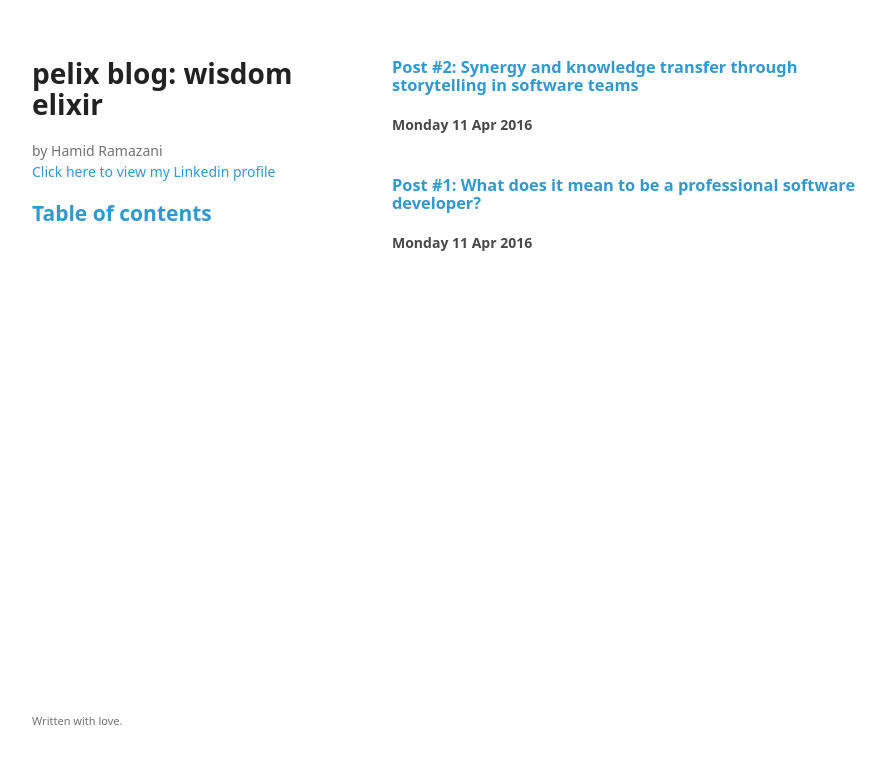
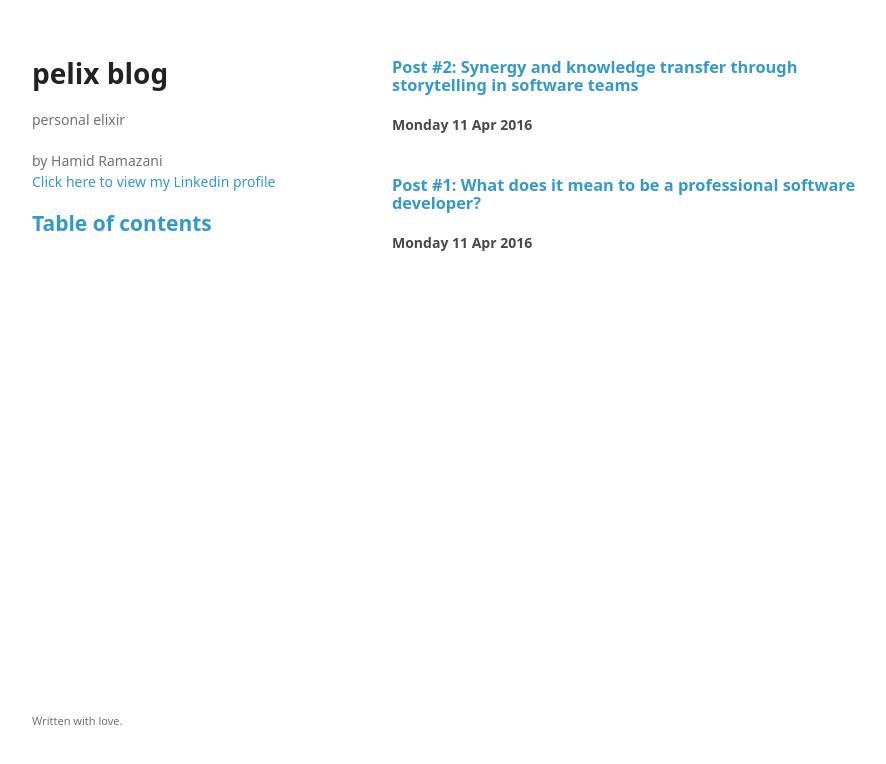
Before and after one commit to pelix-ir/pelix-ir.github.io, a plain HTML site: page index.html in a window 1280 px wide. Shown: the whole page, without its empty margins (178-1064 px from the left). Drawn offline with Linux system fonts and the light colour scheme.

Commit message:
Update index.html

```diff
--- a/index.html
+++ b/index.html
@@ -19,7 +19,11 @@
   <body>
     <div class="wrapper">
       <header>
-        <h1>pelix blog: wisdom elixir</h1>
+        <h1>pelix blog</h1>
+        <p>
+        personal elixir
+          <p>
+
 
         <p>
           by Hamid Ramazani
```
